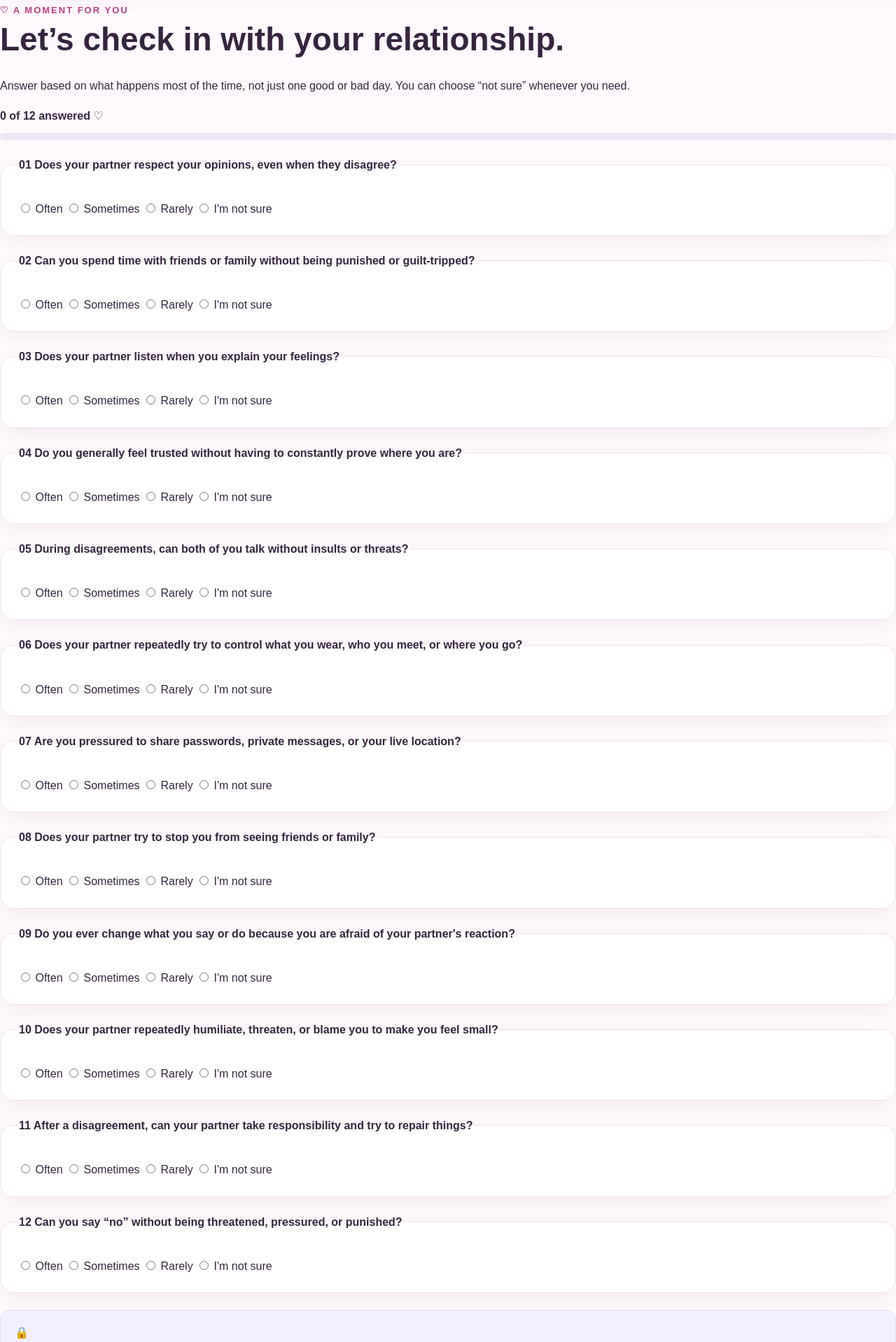
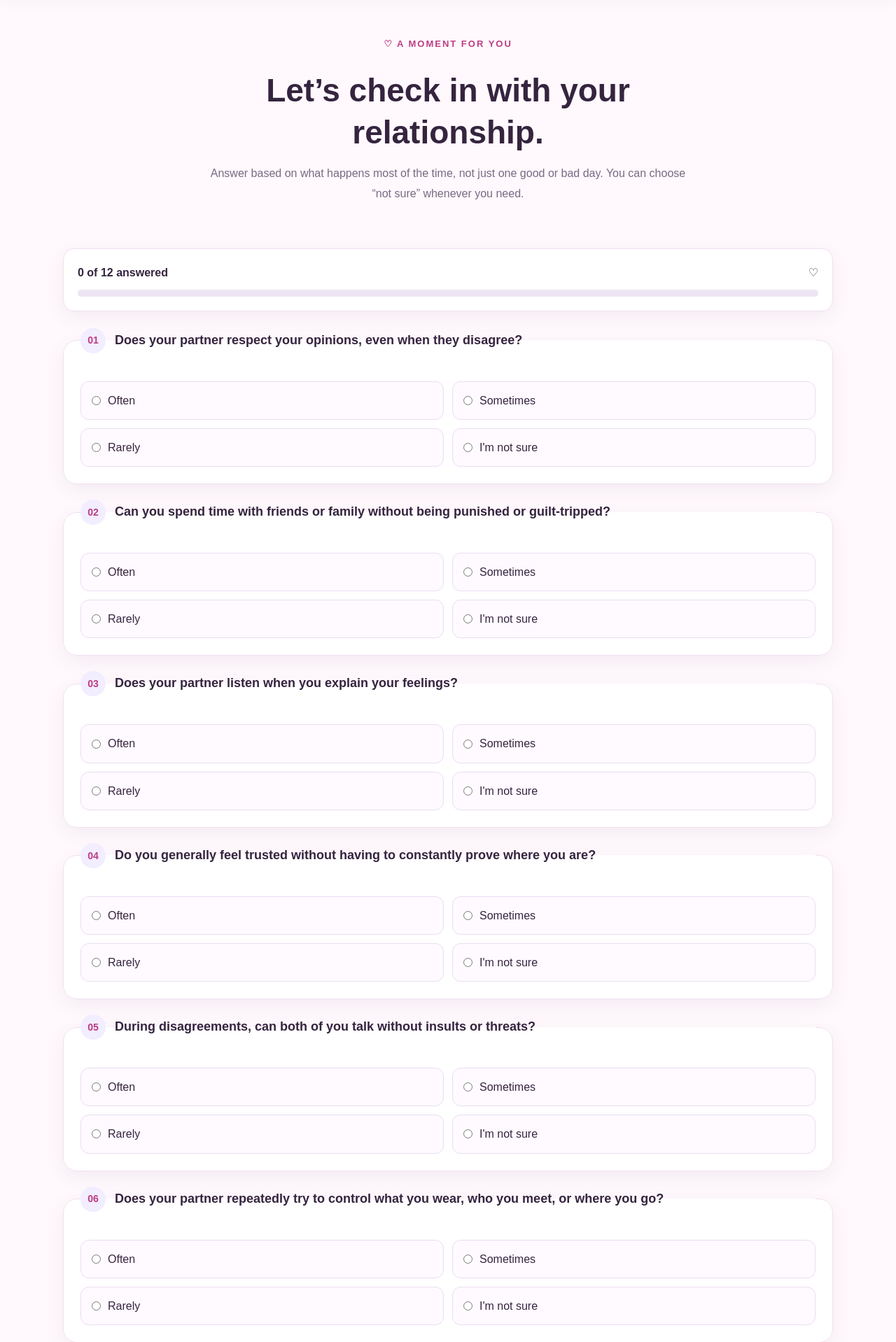
Before and after one commit to sharonpuligadda59-pixel/lovelens-project, a Flask app: page /check-in in a window 1280 px wide. Shown: the part 80-1998 px from the top of the page at 70% size. Run offline with Flask 3, Linux system fonts and the light colour scheme.

Commit message:
Improve check-in page layout and answer options

```diff
--- a/static/style.css
+++ b/static/style.css
@@ -66,9 +66,64 @@ button {
 
 button:focus-visible,
 a:focus-visible,
-input:focus-visible {
+input:focus-visible,
+select:focus-visible,
+textarea:focus-visible {
     outline: 3px solid var(--lavender);
     outline-offset: 3px;
+}
+
+section {
+    min-width: 0;
+}
+
+main {
+    min-height: 65vh;
+}
+
+h1,
+h2,
+h3,
+h4 {
+    color: var(--purple-dark);
+    line-height: 1.3;
+    overflow-wrap: break-word;
+}
+
+h1 {
+    font-size: clamp(30px, 4vw, 46px);
+    margin: 0 0 22px;
+}
+
+h2 {
+    font-size: clamp(23px, 3vw, 30px);
+    margin-top: 0;
+    margin-bottom: 16px;
+}
+
+h3 {
+    font-size: 20px;
+    margin-top: 0;
+    margin-bottom: 12px;
+}
+
+p {
+    margin-top: 0;
+    margin-bottom: 16px;
+}
+
+.eyebrow {
+    display: inline-block;
+    margin-bottom: 12px;
+    color: var(--pink-dark);
+    font-size: 13px;
+    font-weight: 800;
+    letter-spacing: 2px;
+    text-transform: uppercase;
+}
+
+.muted {
+    color: var(--muted);
 }
 
 /* Header and navigation */
@@ -132,19 +191,17 @@ input:focus-visible {
     border-color: #e8b9d6;
 }
 
-/* Main content */
-main {
-    min-height: 65vh;
-}
-
+/* Main containers */
 .container,
 .home-page,
 .checkin-page,
 .advice-page,
-.privacy-page {
+.privacy-page,
+.results-page,
+.wrap {
     width: min(1100px, calc(100% - 40px));
+    margin-left: auto;
     margin-right: auto;
-    margin-left: auto;
 }
 
 .container,
@@ -155,56 +212,8 @@ main {
     padding-bottom: 60px;
 }
 
-section {
-    min-width: 0;
-}
-
 .section {
     margin-bottom: 30px;
-}
-
-h1,
-h2,
-h3,
-h4 {
-    color: var(--purple-dark);
-    line-height: 1.3;
-    overflow-wrap: break-word;
-}
-
-h1 {
-    font-size: clamp(30px, 4vw, 46px);
-    margin: 0 0 22px;
-}
-
-h2 {
-    font-size: clamp(23px, 3vw, 30px);
-    margin-top: 0;
-    margin-bottom: 16px;
-}
-
-h3 {
-    font-size: 20px;
-    margin-top: 0;
-    margin-bottom: 12px;
-}
-
-p {
-    margin-top: 0;
-    margin-bottom: 16px;
-}
-
-.eyebrow {
-    margin-bottom: 12px;
-    color: var(--pink-dark);
-    font-size: 13px;
-    font-weight: 800;
-    letter-spacing: 2px;
-    text-transform: uppercase;
-}
-
-.muted {
-    color: var(--muted);
 }
 
 /* Buttons */
@@ -332,23 +346,33 @@ button.btn:hover {
     color: var(--purple);
 }
 
-.features {
-    grid-template-columns: repeat(3, minmax(0, 1fr));
+/* Check-in page hero */
+.page-hero {
+    padding-top: 48px;
+    padding-bottom: 28px;
+    text-align: center;
 }
 
-.feature-card p {
-    color: var(--muted);
+.page-hero h1 {
+    max-width: 800px;
+    margin: 14px auto;
 }
 
-/* Check-in page */
-.checkin-page {
-    padding-top: 42px;
+.hero-text {
+    max-width: 680px;
+    margin: 12px auto;
+    color: var(--muted);
+    line-height: 1.8;
+}
+
+/* Check-in page layout */
+.checkin-page,
+.checkin-section {
     padding-bottom: 60px;
 }
 
-.checkin-page > h1,
-.checkin-page > p {
-    max-width: 800px;
+.checkin-page {
+    padding-top: 42px;
 }
 
 .checkin {
@@ -357,12 +381,28 @@ button.btn:hover {
     margin: 25px auto 0;
 }
 
-.progress-wrap {
+.progress-wrap,
+.progress-card {
     margin: 24px 0;
     padding: 20px;
     border: 1px solid var(--border);
     border-radius: 16px;
     background: var(--white);
+    box-shadow: var(--shadow);
+}
+
+.progress-card {
+    position: sticky;
+    top: 12px;
+    z-index: 5;
+}
+
+.progress-info {
+    display: flex;
+    justify-content: space-between;
+    align-items: center;
+    gap: 12px;
+    margin-bottom: 10px;
 }
 
 .progress-track {
@@ -393,9 +435,34 @@ button.btn:hover {
     box-shadow: var(--shadow);
 }
 
+.question-card legend,
+.question legend {
+    width: 100%;
+    margin-bottom: 16px;
+    padding: 0;
+    color: var(--purple-dark);
+    font-size: 18px;
+    font-weight: 700;
+    line-height: 1.6;
+}
+
 .question-card h2,
 .question h2 {
     font-size: 21px;
+}
+
+.question-number {
+    display: inline-flex;
+    align-items: center;
+    justify-content: center;
+    width: 36px;
+    height: 36px;
+    margin-right: 8px;
+    border-radius: 50%;
+    background: var(--lavender-light);
+    color: var(--pink-dark);
+    font-size: 14px;
+    vertical-align: middle;
 }
 
 fieldset {
@@ -406,22 +473,24 @@ fieldset {
 }
 
 legend {
-    margin-bottom: 12px;
     color: var(--purple-dark);
     font-weight: 700;
 }
 
+/* Answer options */
 .options,
-.radio-options {
+.radio-options,
+.option-grid {
     display: grid;
     grid-template-columns: repeat(2, minmax(0, 1fr));
     gap: 12px;
 }
 
 .options label,
-.radio-options label {
+.radio-options label,
+.option-input {
     display: flex;
-    align-items: flex-start;
+    align-items: center;
     gap: 10px;
     min-width: 0;
     padding: 13px 15px;
@@ -433,19 +502,30 @@ legend {
 }
 
 .options label:hover,
-.radio-options label:hover {
+.radio-options label:hover,
+.option-input:hover {
     border-color: #dba4cc;
     background: var(--pink-light);
 }
 
 .options input,
-.radio-options input {
+.radio-options input,
+.option-input input {
     flex-shrink: 0;
-    margin-top: 6px;
+    margin: 0;
     accent-color: var(--pink-dark);
 }
 
+.option-input:has(input:checked) {
+    border-color: var(--lavender);
+    background: var(--lavender-light);
+}
+
+/* Safety note */
 .safety-note {
+    display: flex;
+    align-items: flex-start;
+    gap: 12px;
     margin: 24px 0;
     padding: 18px 20px;
     border: 1px solid #eadcf2;
```
Also changed, not shown: other parts of static/style.css (+51 -15 lines).
